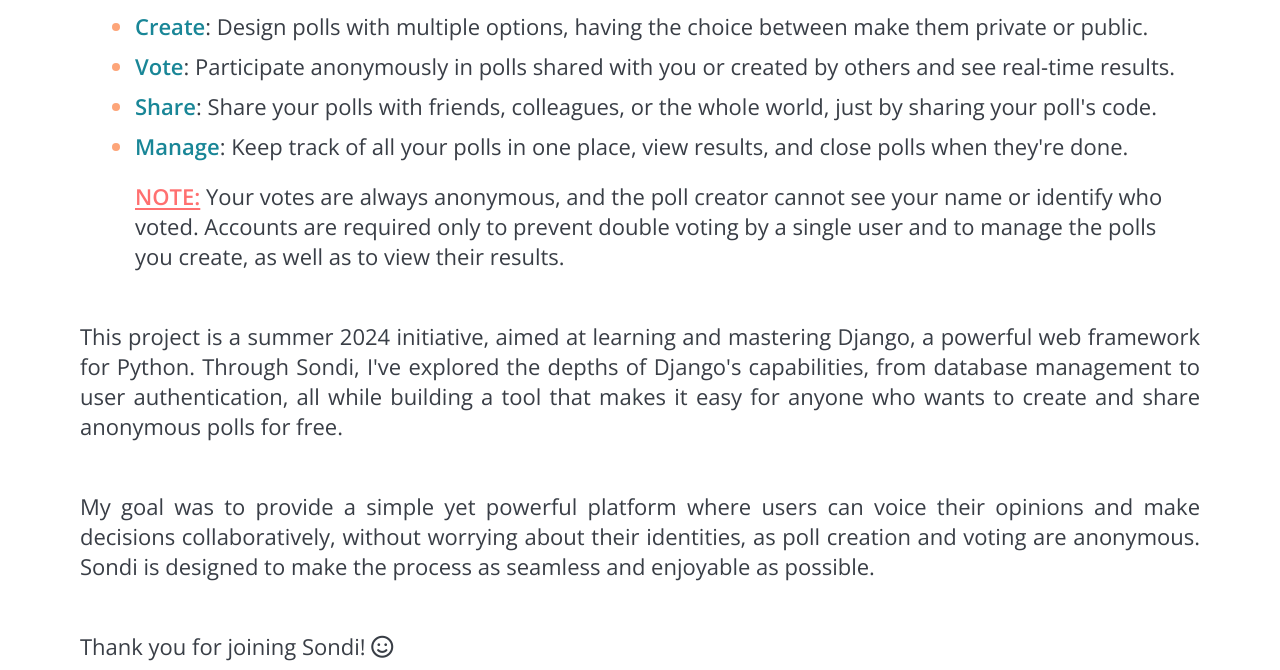
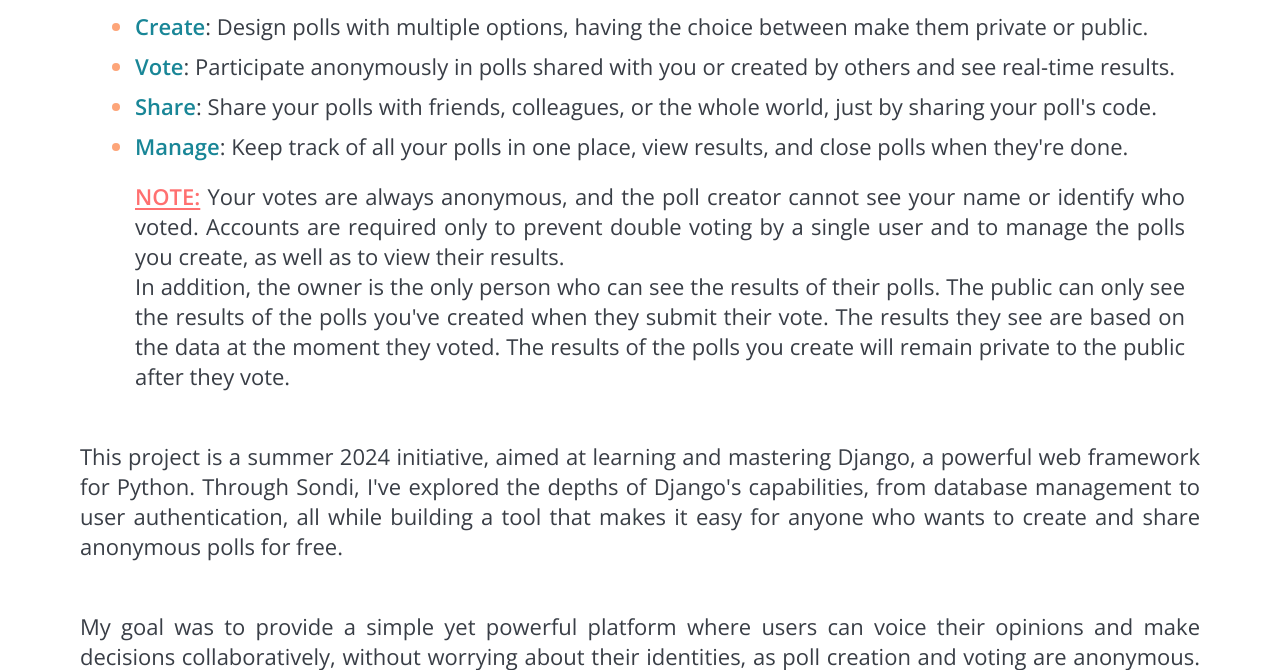
Before and after one commit to medinammartin3/Sondi, a Django app: template home/templates/home/about.html in a window 1280 px wide. Shown: the part 345-1015 px from the top of the page. Run offline with Django 4.2, Linux system fonts and the light colour scheme; the template is opened without the code that fills it, so the values that code supplies are empty; parts of the project's set-up code (start-up, migrations or seed data) failed here and were passed over; some libraries are stand-ins or nearby versions.

Commit message:
Update About Us

```diff
--- a/home/static/home/style.css
+++ b/home/static/home/style.css
@@ -55,4 +55,5 @@ section strong{
 .note-li{
     margin-top: 20px;
     list-style-type: none;
+    text-align: justify;
 }
--- a/home/templates/home/about.html
+++ b/home/templates/home/about.html
@@ -52,7 +52,15 @@ class="selected"
                 <span class="note">NOTE:</span> Your votes are always anonymous,
                 and the poll creator cannot see your name or identify who voted.
                 Accounts are required only to prevent double voting by a single
-                user and to manage the polls you create, as well as to view their results.
+                user and to manage the polls you create, as well as to view
+                their results.
+                <br>
+                In addition, the owner is the only person who can see the results
+                of their polls. The public can only see the results of the polls
+                you've created when they submit their vote. The results they see
+                are based on the data at the moment they voted. The results of
+                the polls you create will remain private to the public after
+                they vote.
             </li>
         </ul>
     </section>
```
